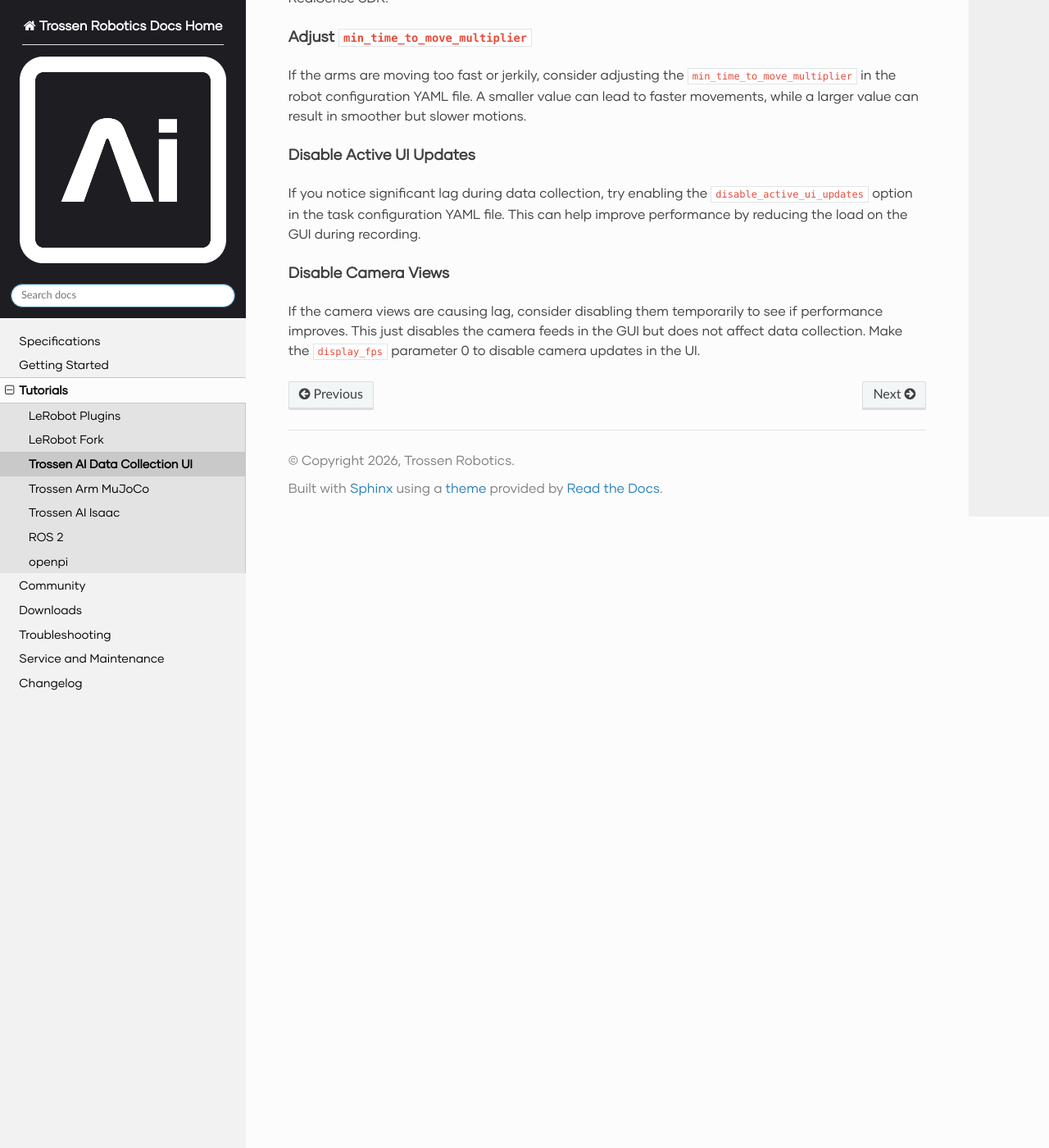
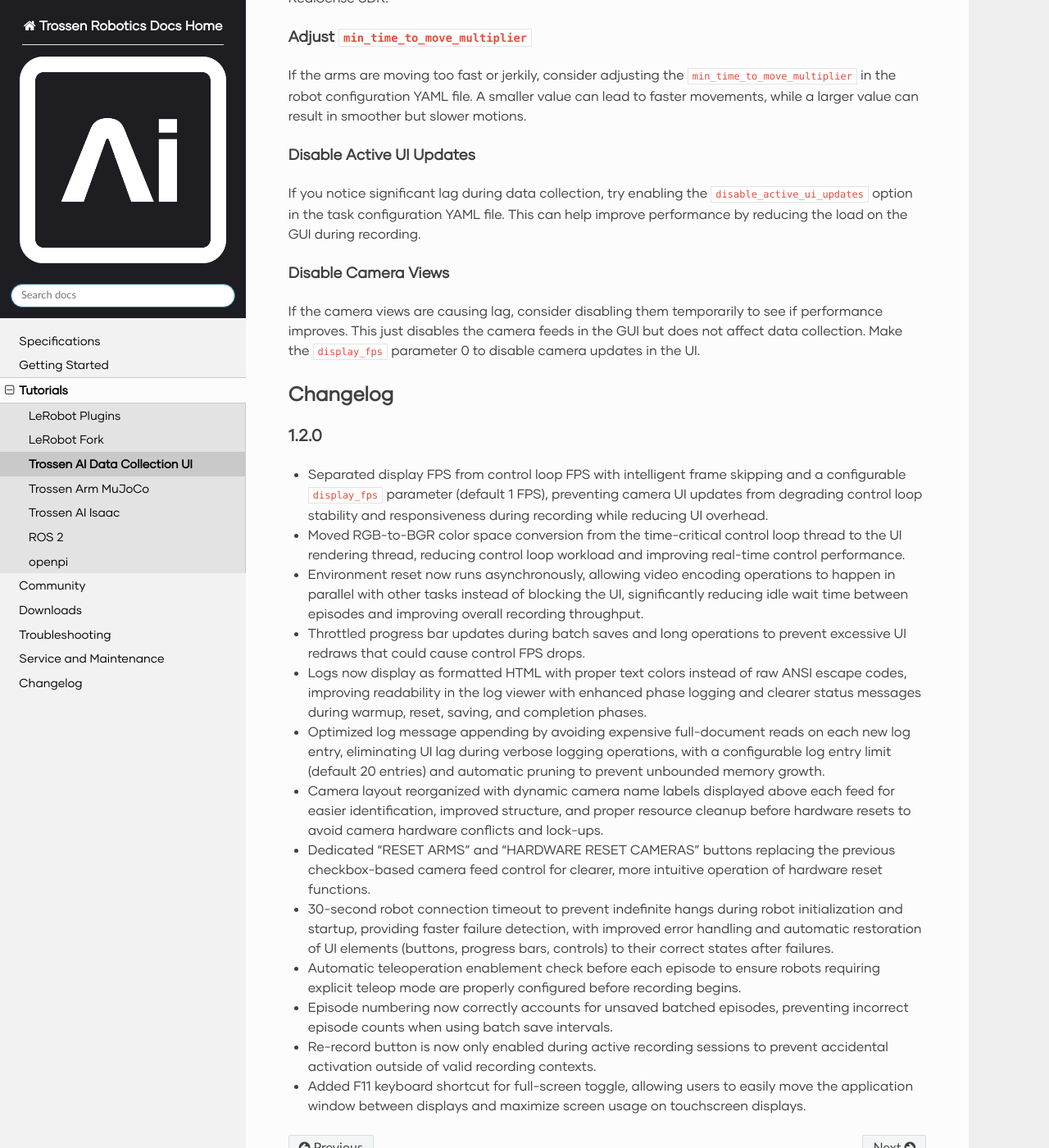
Before and after one commit to TrossenRobotics/trossen_arm, a Sphinx documentation site: the page built from docs/tutorials/trossen_data_collection_ui.rst, in a window 1280 px wide and 1400 px high, scrolled down 14926 px. Shown: the whole window at 82% size. Built offline with Sphinx 7.4.7 and the Read the Docs theme 3.1.0, drawn with Linux system fonts in a browser that asks for light colours; some web fonts are replaced; pages that are not in the unit, such as notebooks, are missing from menus.

Commit message:
Add changelog for Trossen Data Collection UI improvements (#168)
Added the changelog for the new version release.

```diff
--- a/docs/tutorials.rst
+++ b/docs/tutorials.rst
@@ -11,7 +11,6 @@ These comprehensive tutorials offer step-by-step guidance on utilizing the Tross
     tutorials/lerobot_plugin.rst
     tutorials/lerobot.rst
     tutorials/trossen_data_collection_ui.rst
-    tutorials/touchscreen_setup.rst
     tutorials/trossen_arm_mujoco.rst
     tutorials/trossen_ai_isaac.rst
     tutorials/ros2.rst
--- a/docs/tutorials/trossen_data_collection_ui.rst
+++ b/docs/tutorials/trossen_data_collection_ui.rst
@@ -690,3 +690,23 @@ Disable Camera Views
 If the camera views are causing lag, consider disabling them temporarily to see if performance improves.
 This just disables the camera feeds in the GUI but does not affect data collection.
 Make the ``display_fps`` parameter 0 to disable camera updates in the UI.
+
+Changelog
+=========
+
+1.2.0
+------
+
+- Separated display FPS from control loop FPS with intelligent frame skipping and a configurable ``display_fps`` parameter (default 1 FPS), preventing camera UI updates from degrading control loop stability and responsiveness during recording while reducing UI overhead.
+- Moved RGB-to-BGR color space conversion from the time-critical control loop thread to the UI rendering thread, reducing control loop workload and improving real-time control performance.
+- Environment reset now runs asynchronously, allowing video encoding operations to happen in parallel with other tasks instead of blocking the UI, significantly reducing idle wait time between episodes and improving overall recording throughput.
+- Throttled progress bar updates during batch saves and long operations to prevent excessive UI redraws that could cause control FPS drops.
+- Logs now display as formatted HTML with proper text colors instead of raw ANSI escape codes, improving readability in the log viewer with enhanced phase logging and clearer status messages during warmup, reset, saving, and completion phases.
+- Optimized log message appending by avoiding expensive full-document reads on each new log entry, eliminating UI lag during verbose logging operations, with a configurable log entry limit (default 20 entries) and automatic pruning to prevent unbounded memory growth.
+- Camera layout reorganized with dynamic camera name labels displayed above each feed for easier identification, improved structure, and proper resource cleanup before hardware resets to avoid camera hardware conflicts and lock-ups.
+- Dedicated "RESET ARMS" and "HARDWARE RESET CAMERAS" buttons replacing the previous checkbox-based camera feed control for clearer, more intuitive operation of hardware reset functions.
+- 30-second robot connection timeout to prevent indefinite hangs during robot initialization and startup, providing faster failure detection, with improved error handling and automatic restoration of UI elements (buttons, progress bars, controls) to their correct states after failures.
+- Automatic teleoperation enablement check before each episode to ensure robots requiring explicit teleop mode are properly configured before recording begins.
+- Episode numbering now correctly accounts for unsaved batched episodes, preventing incorrect episode counts when using batch save intervals.
+- Re-record button is now only enabled during active recording sessions to prevent accidental activation outside of valid recording contexts.
+- Added F11 keyboard shortcut for full-screen toggle, allowing users to easily move the application window between displays and maximize screen usage on touchscreen displays.
```
